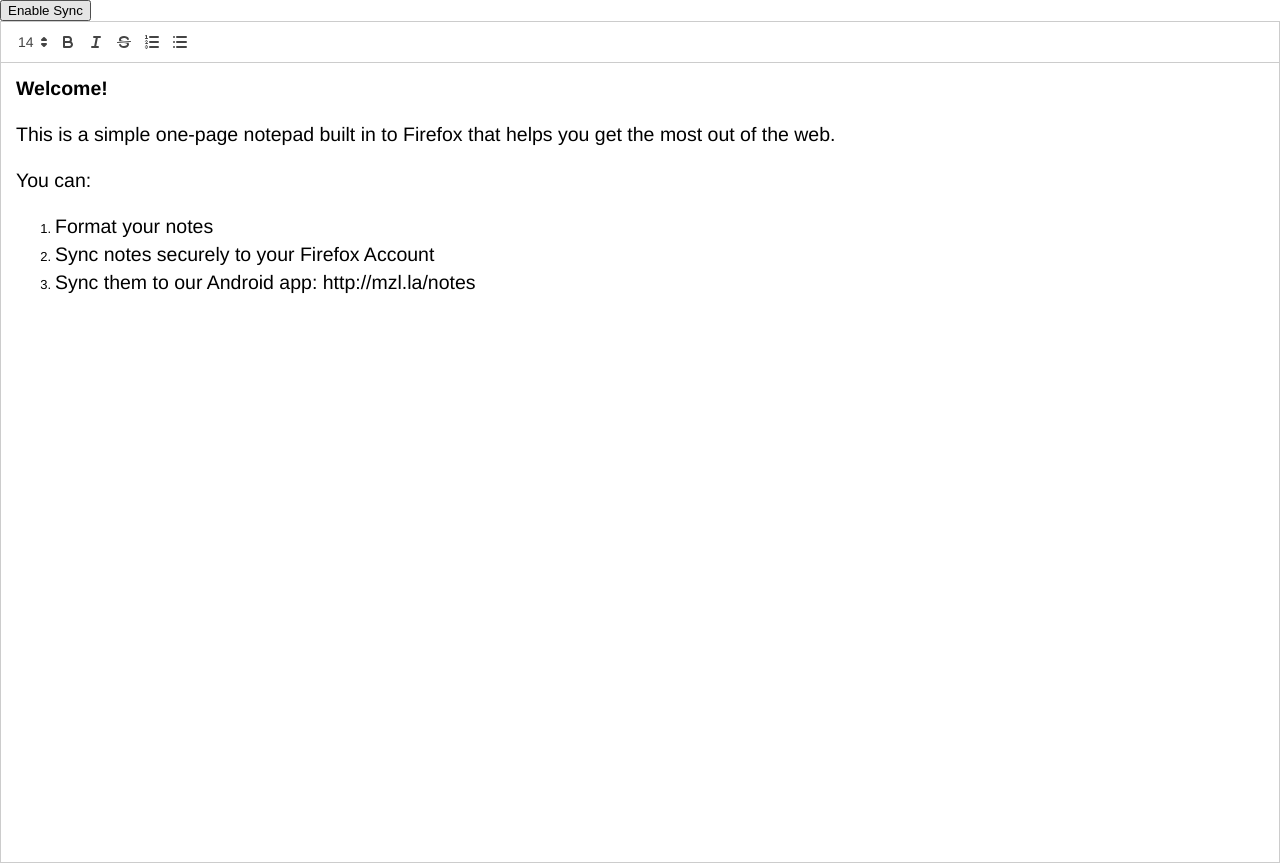
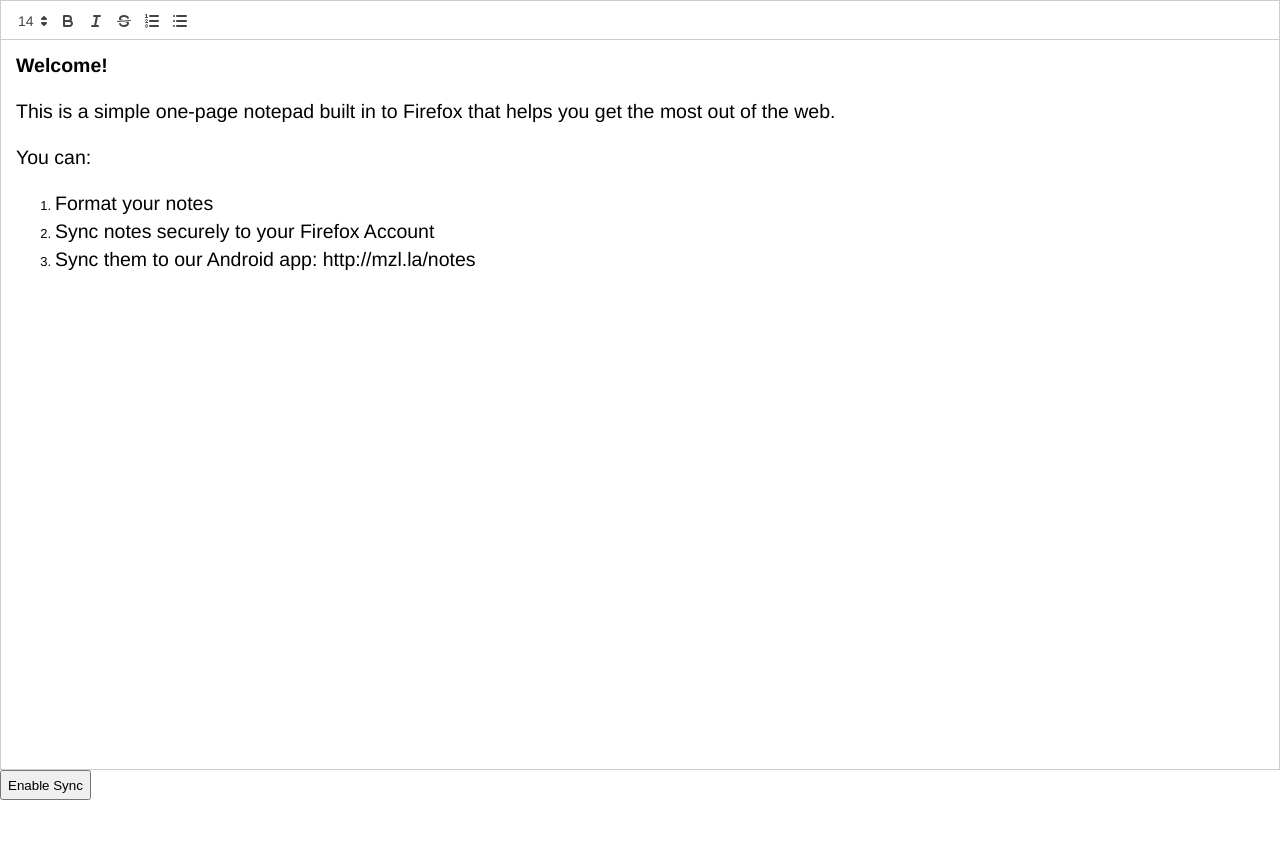
Before and after one commit to mozilla/notes, a browser extension: page src/sidebar/panel.html in a window 1280 px wide. After the commit the page ends 800 px from the top, so only its background shows below. Drawn offline with Linux system fonts and the light colour scheme.

Commit message:
Handle text editor zone and scrolling.

```diff
--- a/src/sidebar/panel.html
+++ b/src/sidebar/panel.html
@@ -10,9 +10,7 @@
     </head>
 
     <body>
-
-        <button id="enableSync">Enable Sync</button>
-        <!-- Create toolbar container -->
+        <!-- Create the Quill.js toolbar container -->
         <div id="toolbar">
           <!-- Add font size dropdown -->
           <select class="ql-size">
@@ -29,8 +27,12 @@
           <button class="ql-list" value="ordered"></button>
           <button class="ql-list" value="bullet"></button>
         </div>
-        <!-- Create the editor container -->
+
+        <!-- Create the Quill.js editor container -->
         <div id="editor"></div>
+
+        <!-- Add a Firefox Sync toolbar -->
+        <button id="enableSync">Enable Sync</button>
 
         <!-- Include the Quill library -->
         <script src="quill.js"></script>
--- a/src/sidebar/styles.css
+++ b/src/sidebar/styles.css
@@ -1,5 +1,23 @@
+html {
+	height: 100%;
+}
+
 body {
+	height: 100%;
 	margin: 0;
 	overflow: hidden;
 	padding: 0;
 }
+
+div#editor {
+	height: 90%;
+	height: calc(100% - 70px);
+}
+
+button#enableSync {
+	height: 30px;
+}
+
+div#toolbar {
+	height: 40px;
+}
```
